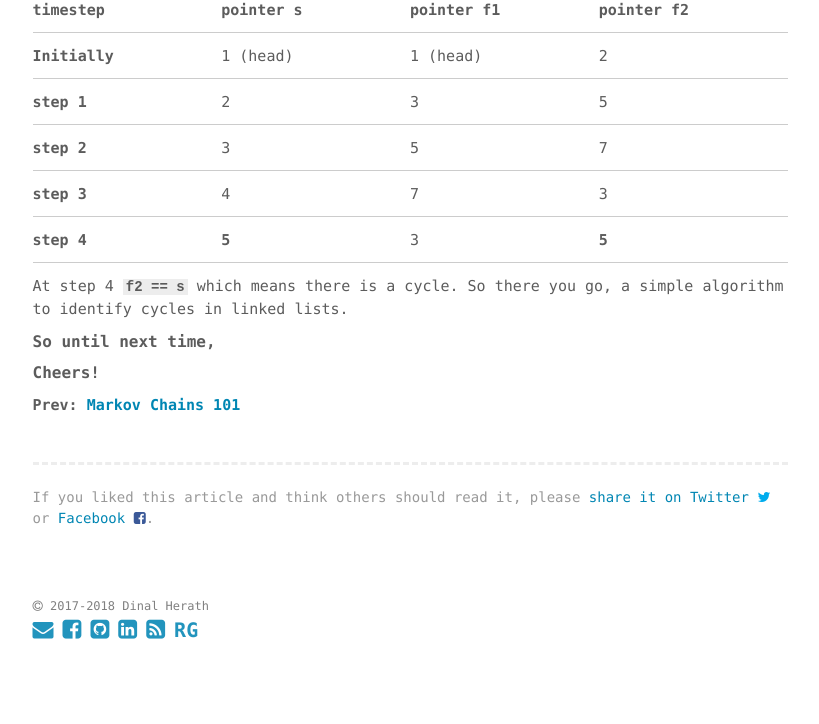
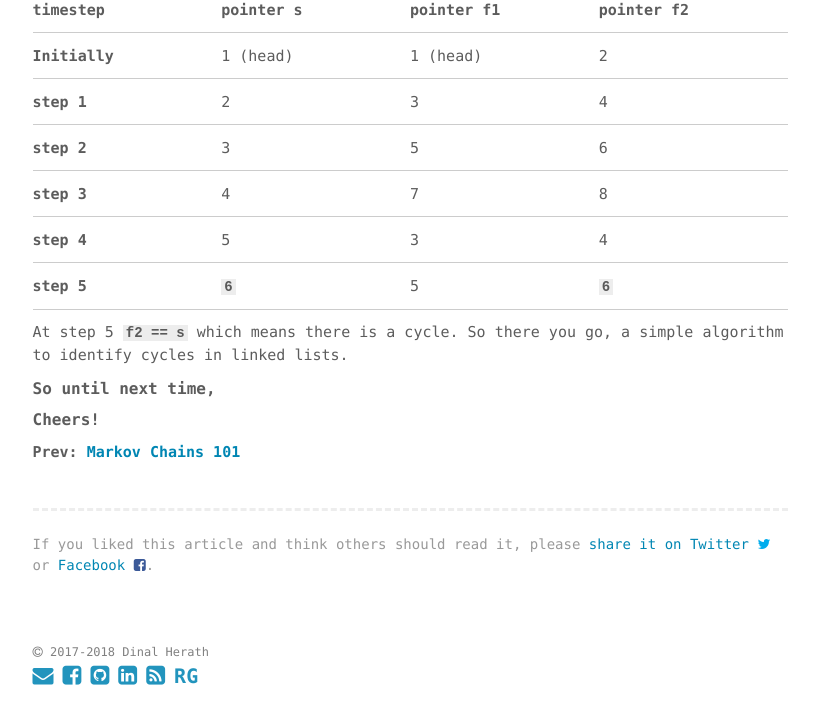
Before and after one commit to dherath/dherath.github.io, a Jekyll site: the page built from _posts/2018-05-19-Linked-Lists.md, in a window 1280 px wide and 900 px high, scrolled down 2513 px, cut to the strip 167-891 px from the top of the window. Shown: the whole strip, without its empty margins (230-1049 px from the left). Built offline with Jekyll 4.4.1, drawn with Linux system fonts in a browser that asks for light colours; before the commit the page ends 3370 px from its top, so only the background shows below that.

Commit message:
fixed error in post 9

```diff
--- a/_posts/2018-05-19-Linked-Lists.md
+++ b/_posts/2018-05-19-Linked-Lists.md
@@ -62,12 +62,13 @@ Lets work this out for the linked list drawn above, I will name each node with a
 
 | **timestep** | **pointer s**| **pointer f1** | **pointer f2**|
 | **Initially**| 1 (head)| 1 (head)| 2|
-| **step 1** | 2 | 3 | 5 |
-| **step 2** | 3 | 5 | 7 |
-| **step 3** | 4 | 7 | 3 |
-| **step 4** | **5** | 3 | **5** |
+| **step 1** | 2 | 3 | 4 |
+| **step 2** | 3 | 5 | 6 |
+| **step 3** | 4 | 7 | 8 |
+| **step 4** | 5 | 3 | 4 |
+| **step 5** | **`6`** | 5 | **`6`** |
 
-At step 4 **`f2 == s`** which means there is a cycle. So there you go, a simple algorithm to identify cycles in linked lists.
+At step 5 **`f2 == s`** which means there is a cycle. So there you go, a simple algorithm to identify cycles in linked lists.
 
 ##### So until next time,
 ##### Cheers!
```
Also changed, not shown: 2 other files.
